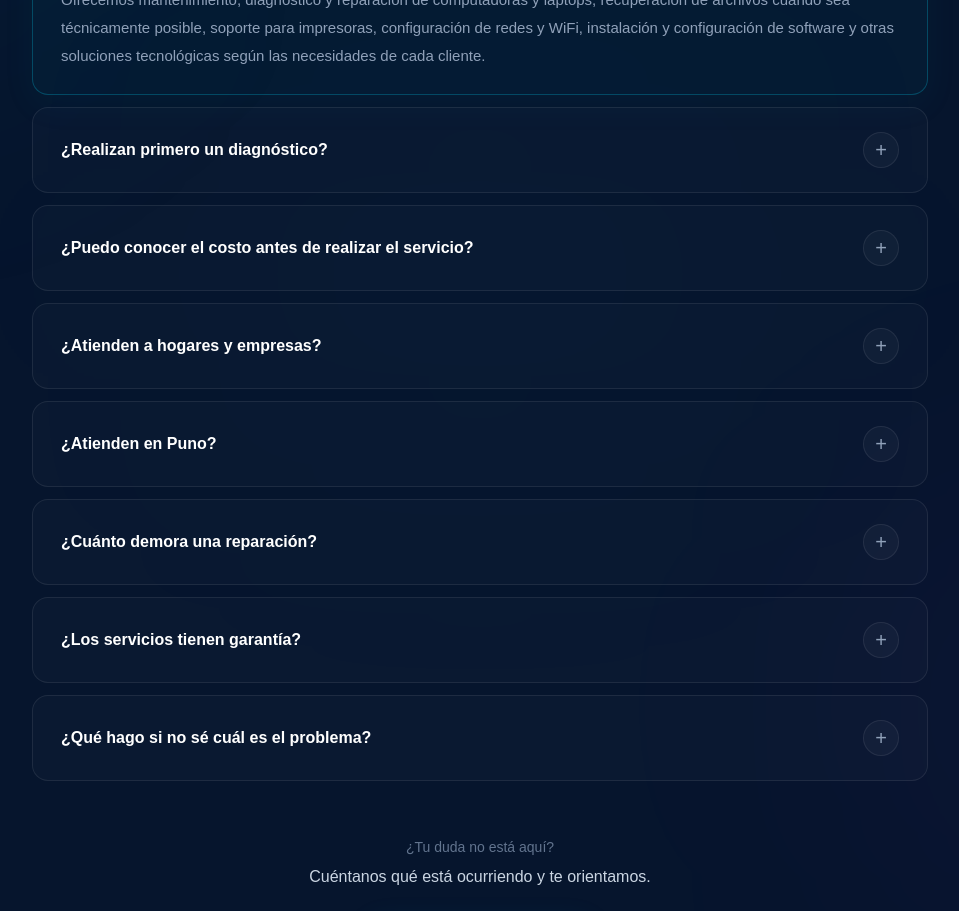
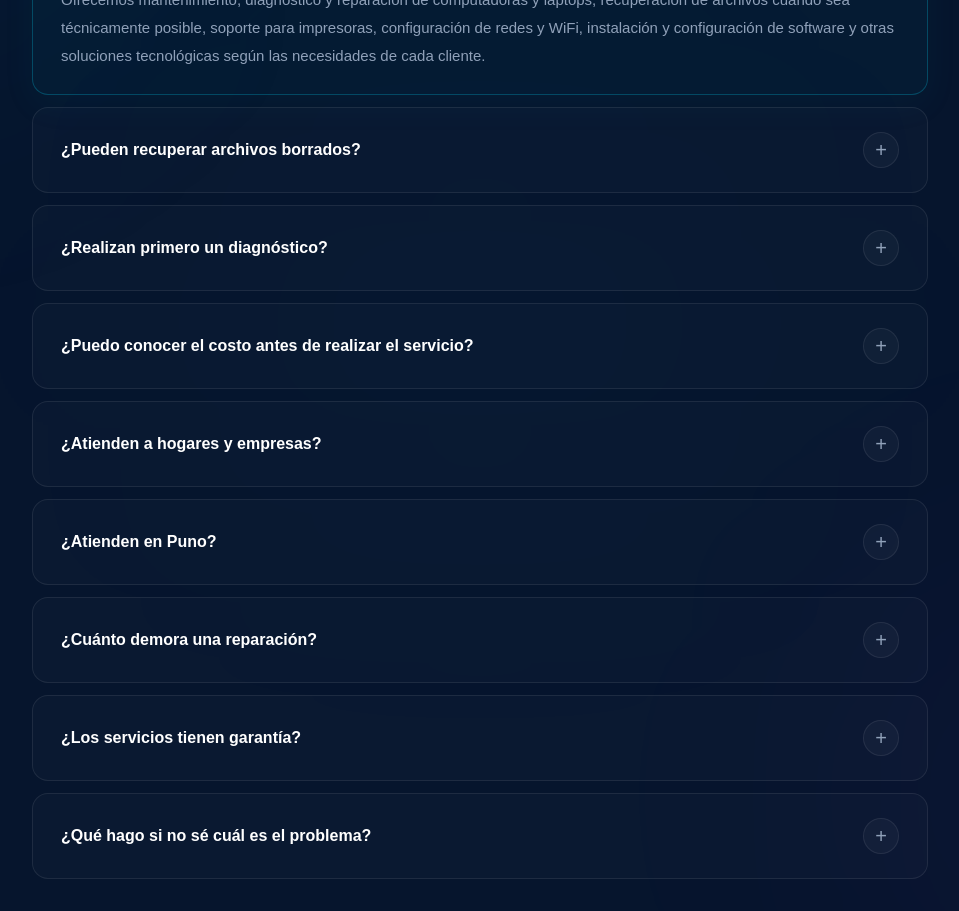
Before and after one commit to joakoguzp/puno-tech, a Next.js app: page / in a window 1280 px wide. Shown: the part 7220-8131 px from the top of the page, without its empty margins (160-1119 px from the left). Built offline with nearby package versions, Linux system fonts and the light colour scheme.

Commit message:
Aclarar consultas sobre recuperación de archivos

```diff
--- a/src/components/sections/FAQ.tsx
+++ b/src/components/sections/FAQ.tsx
@@ -7,6 +7,11 @@ const faqs = [
     question: "¿Qué servicios ofrece PUNO TECH?",
     answer:
       "Ofrecemos mantenimiento, diagnóstico y reparación de computadoras y laptops, recuperación de archivos cuando sea técnicamente posible, soporte para impresoras, configuración de redes y WiFi, instalación y configuración de software y otras soluciones tecnológicas según las necesidades de cada cliente.",
+  },
+  {
+    question: "¿Pueden recuperar archivos borrados?",
+    answer:
+      "Podemos revisar si es posible recuperar archivos según el dispositivo y el estado del almacenamiento. No se puede garantizar la recuperación en todos los casos. Si perdiste archivos importantes, evita guardar nuevos datos o instalar programas en esa unidad y contáctanos para evaluar el caso.",
   },
   {
     question: "¿Realizan primero un diagnóstico?",
```
